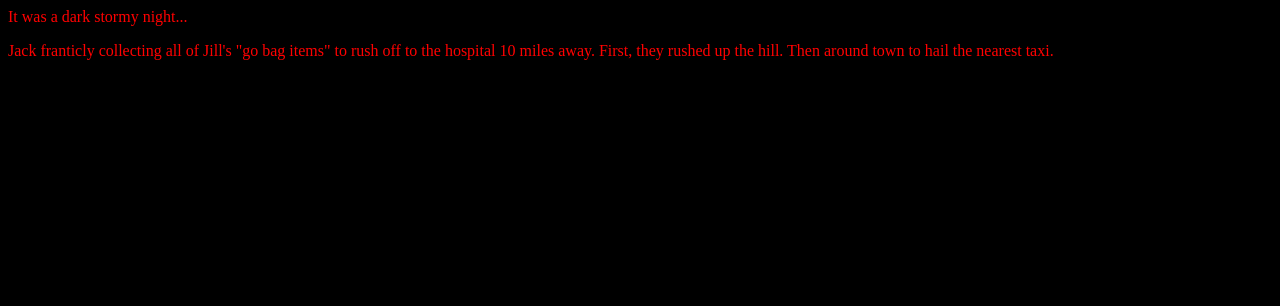
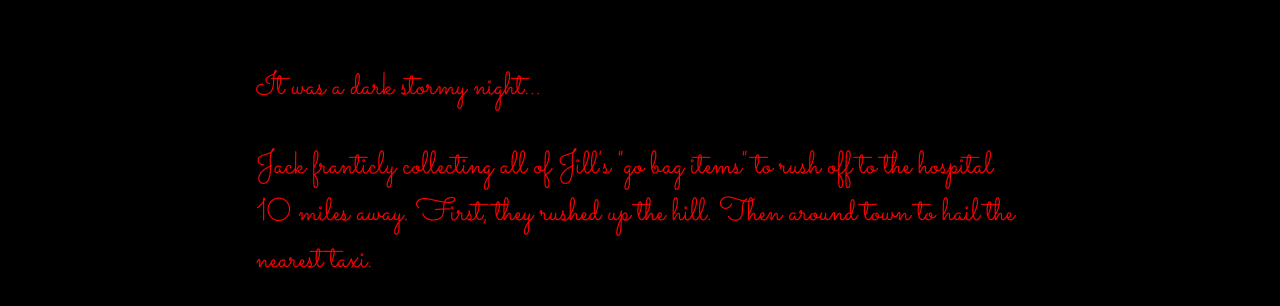
Before and after one commit to aleesham/fireside-story, a plain HTML site: page index.html in a window 1280 px wide. Drawn offline with Linux system fonts and the light colour scheme.

Commit message:
edited body tag in .css file

```diff
--- a/index.html
+++ b/index.html
@@ -1,6 +1,8 @@
 <html>
     <head>
-        <link rel="stylesheet" type="text/css" href="style.css"
+        <link rel="stylesheet" type="text/css" href="style.css">
+        <link href="https://fonts.googleapis.com/css?family=Sacramento" rel="stylesheet">
+
     </head>
     <body>
         <p>It was a dark stormy night...</p>
--- a/style.css
+++ b/style.css
@@ -1,8 +1,13 @@
 body {
-    color: white;
-    background-color: black;
+  color: white;
+  background-color: black;
+  font-family: 'Sacramento', cursive;
+  font-size: 32px;
+  margin-top: 5%;
+  margin-left: 20%;
+  margin-right: 20%;
 }
 
 p {
-    color: red;
+    color: red
 }
```
